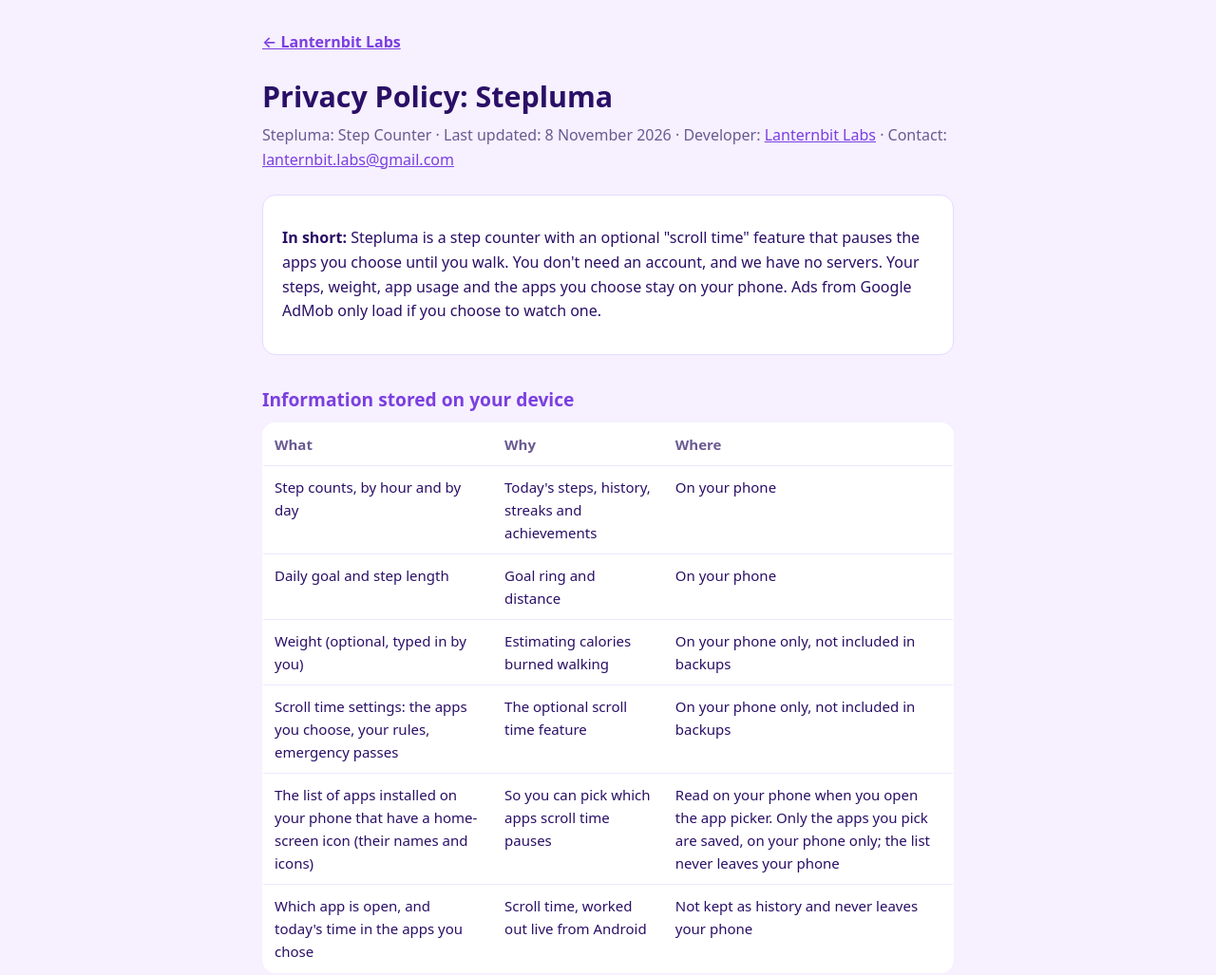
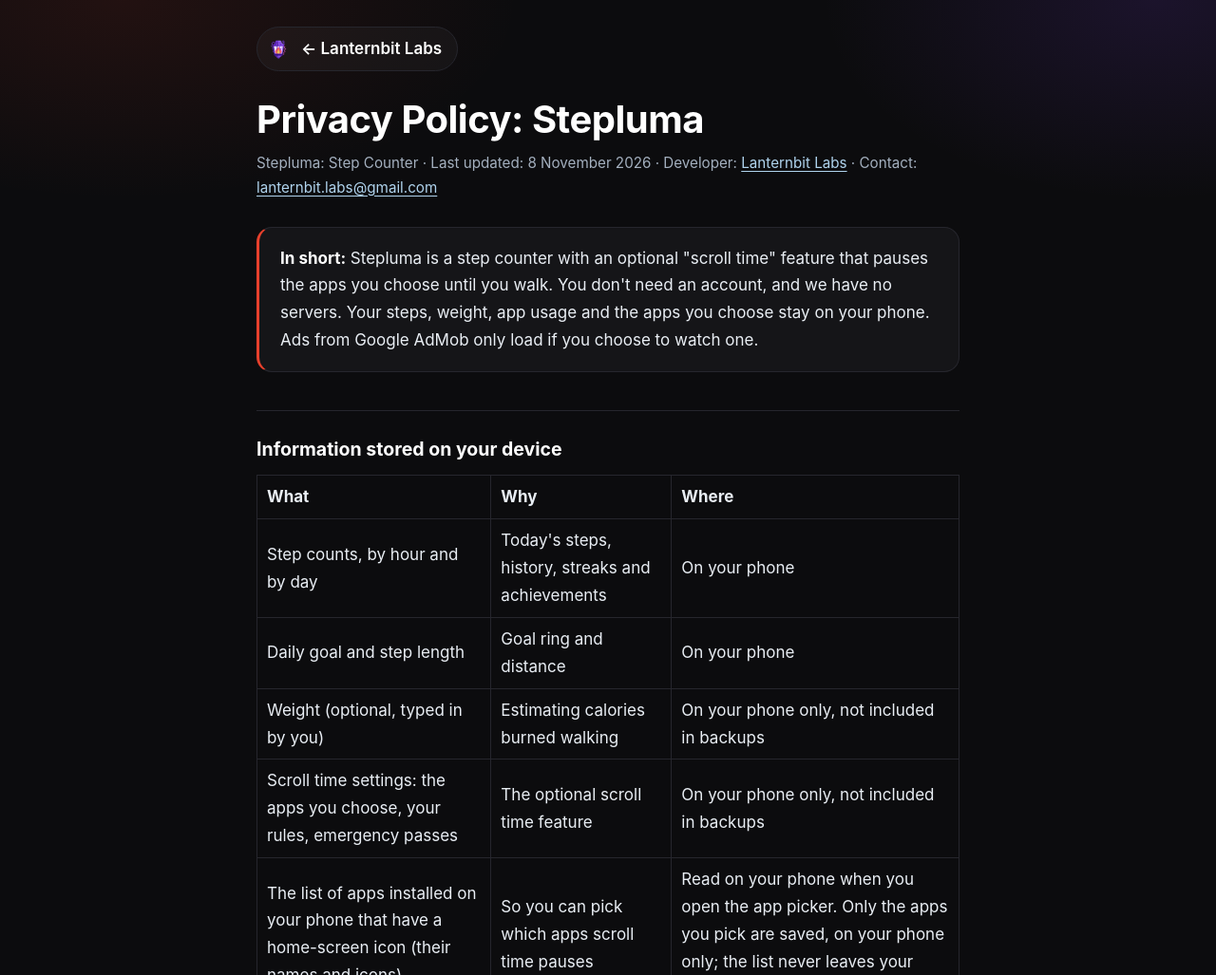
Before and after one commit to lanternbitlabs/lanternbitlabs.github.io, a plain HTML site: page stepluma/privacy.html in a window 1280 px wide. Shown: the top 1027 px of the page at 95% size. Drawn offline with Linux system fonts and the light colour scheme.

Commit message:
Homepage line update; policy pages in the new site theme

```diff
--- a/stepluma/privacy.html
+++ b/stepluma/privacy.html
@@ -6,22 +6,32 @@
 <title>Stepluma – Privacy Policy</title>
 <link rel="icon" type="image/png" href="../assets/favicon.png">
 <style>
-  :root { --bg:#f6f0ff; --panel:#ffffff; --ink:#2a0f66; --sub:#6b5a92; --accent:#7b3fe0; }
+  :root { --bg:#0c0c0e; --panel:#151518; --line:#26262d; --ink:#e9eef4; --sub:#a4b0bf; --head:#ffffff; --accent:#e8402c; --link:#b0d4ee; }
   * { box-sizing: border-box; }
-  body { margin:0; background:var(--bg); color:var(--ink); font:16px/1.6 system-ui, -apple-system, "Segoe UI", Roboto, sans-serif; }
-  main { max-width:760px; margin:0 auto; padding:32px 16px 64px; }
-  h1 { font-size:1.9rem; margin:0 0 4px; }
-  h2 { font-size:1.2rem; margin:32px 0 8px; color:var(--accent); }
+  html { background:var(--bg); }
+  body { margin:0; background:radial-gradient(600px 300px at 10% 0%, rgba(232,64,44,.10), transparent 70%), radial-gradient(500px 300px at 95% 0%, rgba(123,63,224,.14), transparent 70%), var(--bg);
+    background-repeat:no-repeat; color:var(--ink); font:17px/1.7 Inter, system-ui, -apple-system, "Segoe UI", Roboto, sans-serif; -webkit-font-smoothing:antialiased; }
+  main { max-width:780px; margin:0 auto; padding:28px 20px 80px; }
+  h1 { font-family:Poppins, Inter, system-ui, sans-serif; font-size:clamp(1.9rem, 4vw, 2.5rem); line-height:1.15; letter-spacing:-.5px; margin:28px 0 10px; color:var(--head); }
+  h2 { font-family:Poppins, Inter, system-ui, sans-serif; font-size:1.22rem; margin:40px 0 10px; color:var(--head); padding-top:24px; border-top:1px solid var(--line); }
+  h3 { font-family:Poppins, Inter, system-ui, sans-serif; color:var(--head); }
   p, li { color:var(--ink); }
-  .meta { color:var(--sub); margin:0 0 24px; }
-  .box { background:var(--panel); border:1px solid #e6dbff; border-radius:14px; padding:16px 20px; }
-  .back { display:inline-block; margin-bottom:20px; font-weight:600; }
-  a { color:var(--accent); }
-  ul { padding-left:20px; }
-  table { width:100%; border-collapse:collapse; background:var(--panel); border:1px solid #e6dbff; border-radius:14px; overflow:hidden; }
-  th, td { text-align:left; vertical-align:top; padding:10px 12px; border-bottom:1px solid #eee6ff; font-size:15px; }
-  th { color:var(--sub); font-weight:600; }
-  tr:last-child td { border-bottom:none; }
+  li { margin:4px 0; }
+  strong { color:var(--head); }
+  .meta { color:var(--sub); margin:0 0 28px; font-size:.95rem; }
+  .box { background:var(--panel); border:1px solid var(--line); border-left:3px solid var(--accent); border-radius:16px; padding:18px 22px; }
+  .box p { margin:0; }
+  a { color:var(--link); text-underline-offset:3px; }
+  a:hover { color:#fff; }
+  a:focus-visible { outline:2px solid var(--link); outline-offset:3px; border-radius:4px; }
+  .back { display:inline-flex; align-items:center; gap:10px; font-family:Poppins, Inter, system-ui, sans-serif; font-weight:600; color:#fff; text-decoration:none;
+    padding:8px 16px 8px 8px; border:1px solid var(--line); border-radius:999px; background:rgba(255,255,255,.03); }
+  .back::before { content:""; width:28px; height:28px; background:url(../assets/lanternbit-emblem.png) center/contain no-repeat; }
+  .back:hover { border-color:rgba(255,255,255,.25); }
+  ul, ol { padding-left:22px; }
+  table { border-collapse:collapse; width:100%; }
+  th, td { border:1px solid var(--line); padding:8px 10px; text-align:left; }
+  hr { border:0; border-top:1px solid var(--line); }
 </style>
 </head>
 <body>
```
Also changed, not shown: fair-square/privacy.html (+24 -10 lines), fair-square/terms.html (+24 -10 lines), index.html (+1 -1 lines), stepluma/terms.html (+24 -10 lines).
